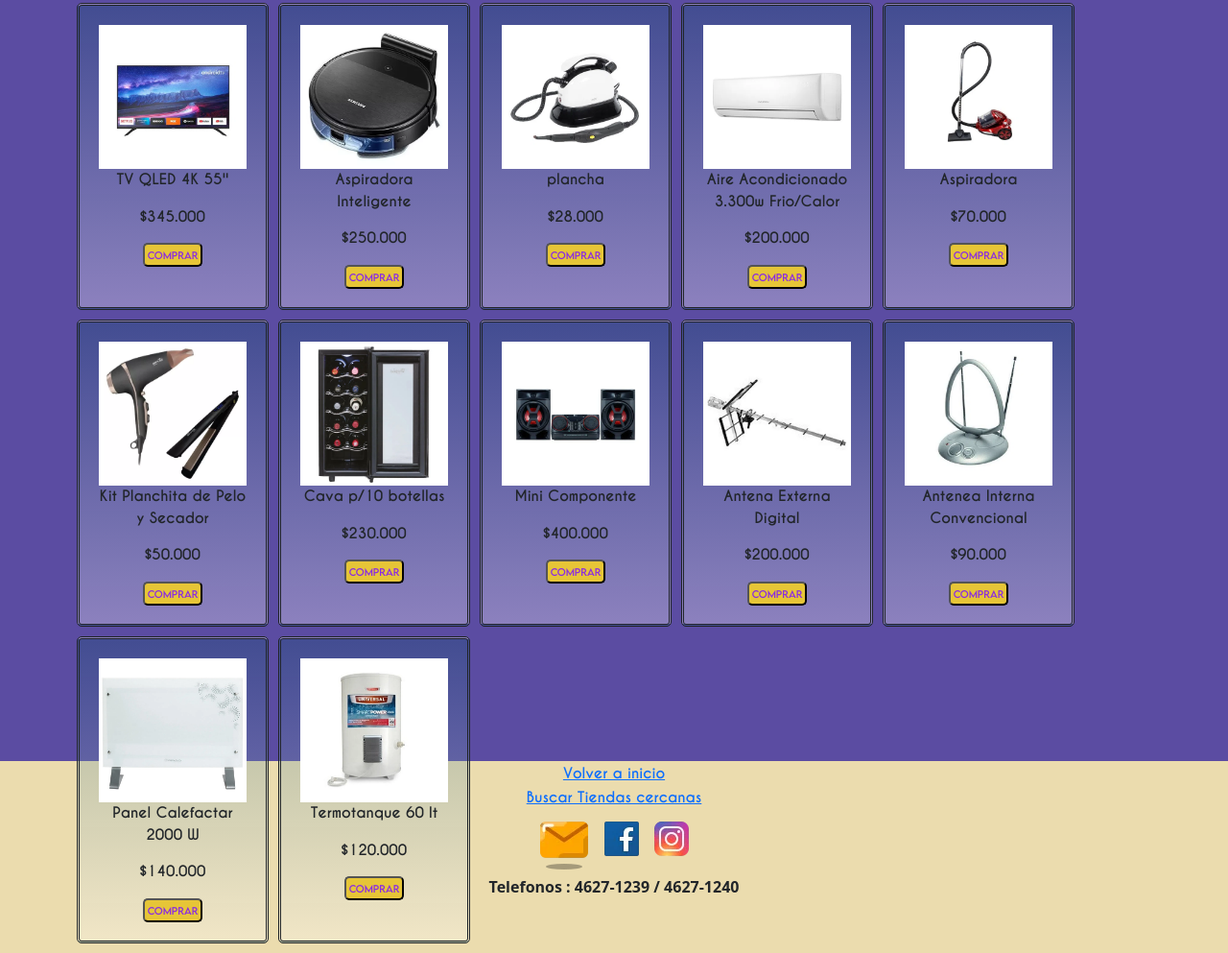
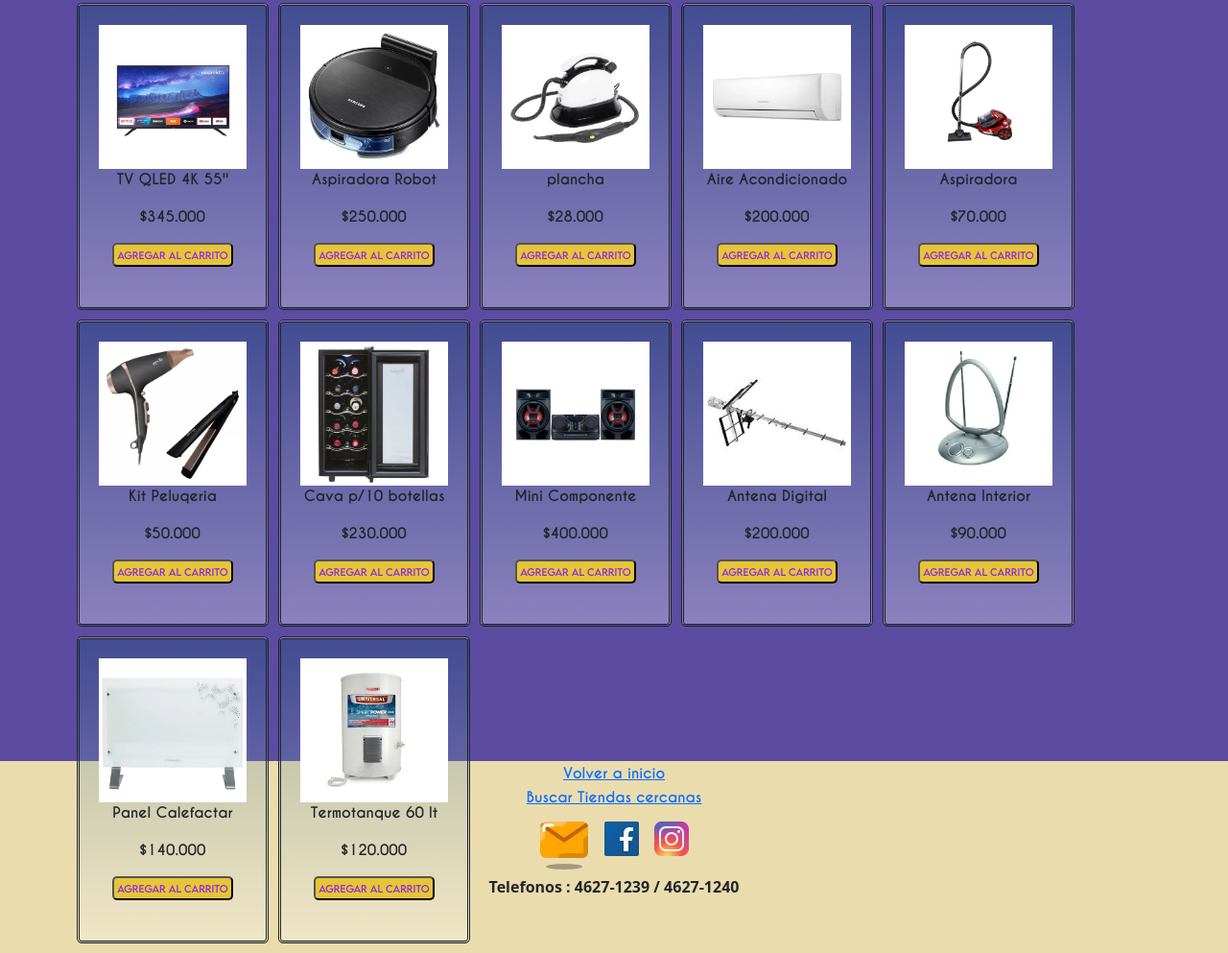
Before and after one commit to grando89/PF-Grandoso, a website: page pages/electro.html in a window 1280 px wide. Shown: the part 607-1600 px from the top of the page at 96% size. Drawn offline with nearby package versions, Linux system fonts and the light colour scheme.

Commit message:
modificando archivos

```diff
--- a/pages/electro.html
+++ b/pages/electro.html
@@ -81,7 +81,7 @@
             <p>$345.000</p>
         </div>
         <div>
-            <button>Comprar</button>
+            <button>Agregar al carrito</button>
         </div>
     </article>
 
@@ -90,13 +90,13 @@
             <img src="/img/electro/aspiradora-robot.webp"alt="aspiradoraRobot">
         </div>
         <div >
-            <p>Aspiradora Inteligente</p>
+            <p>Aspiradora Robot</p>
         </div>
         <div>
             <p>$250.000</p>
         </div>
         <div>
-            <button>Comprar</button>
+            <button>Agregar al carrito</button>
         </div>
     </article>
 
@@ -112,7 +112,7 @@
             <p>$28.000</p>
         </div>
         <div>
-            <button>Comprar</button>
+            <button>Agregar al carrito</button>
         </div>
     </article>
 
@@ -122,13 +122,13 @@
             <img src="/img/electro/aire-acondicionado.webp"alt="aireAcondicionado">
         </div>
         <div>
-            <p> Aire Acondicionado 3.300w Frio/Calor </p>
+            <p> Aire Acondicionado </p>
         </div>
         <div>
             <p>$200.000</p>
         </div>
         <div>
-            <button>Comprar</button>
+            <button>Agregar al carrito</button>
         </div>
     </article>
 
@@ -143,7 +143,7 @@
             <p>$70.000</p>
         </div>
         <div>
-            <button>Comprar</button>
+            <button>Agregar al carrito</button>
         </div>
     </article>
 
@@ -152,13 +152,13 @@
             <img src="/img/electro/cecador-pelo.webp"alt="secadorDePelo">
         </div>
         <div >
-            <p> Kit Planchita de Pelo y Secador</p>
+            <p> Kit Peluqeria</p>
         </div>
         <div>
             <p>$50.000</p>
         </div>
         <div>
-            <button>Comprar</button>
+            <button>Agregar al carrito</button>
         </div>
     </article>
 
@@ -173,7 +173,7 @@
             <p>$230.000</p>
         </div>
         <div>
-            <button>Comprar</button>
+            <button>Agregar al carrito</button>
         </div>
     </article>
 
@@ -188,7 +188,7 @@
             <p>$400.000</p>
         </div>
         <div>
-            <button>Comprar</button>
+            <button>Agregar al carrito</button>
         </div>
     </article>
 
@@ -197,13 +197,13 @@
             <img src="/img/electro/antena-ditigal.webp"alt="antena externa">
         </div>
         <div >
-            <p>Antena Externa Digital</p>
+            <p>Antena Digital</p>
         </div>
         <div>
             <p>$200.000</p>
         </div>
         <div>
-            <button>Comprar</button>
+            <button>Agregar al carrito</button>
         </div>
     </article>
 
@@ -212,13 +212,13 @@
             <img src="/img/electro/antena-interna.webp"alt="antena">
         </div>
         <div >
-            <p>Antenea Interna Convencional</p>
+            <p>Antena Interior</p>
         </div>
         <div>
             <p>$90.000</p>
         </div>
         <div>
-            <button>Comprar</button>
+            <button>Agregar al carrito</button>
         </div>
     </article>
 
@@ -227,13 +227,13 @@
             <img src="/img/electro/panel-calefactor.webp"alt="panel">
         </div>
         <div >
-            <p>Panel Calefactar 2000 W</p>
+            <p>Panel Calefactar</p>
         </div>
         <div>
             <p>$140.000</p>
         </div>
         <div>
-            <button>Comprar</button>
+            <button>Agregar al carrito</button>
         </div>
     </article>
 
@@ -248,7 +248,7 @@
             <p>$120.000</p>
         </div>
         <div>
-            <button>Comprar</button>
+            <button>Agregar al carrito</button>
         </div>
     </article>
 
--- a/scss/_header.scss
+++ b/scss/_header.scss
@@ -4,7 +4,7 @@
     flex-direction: column;
     background-color: $fondo-menu;
     @media (min-width: 320px) and (max-width: 570px) {
-        height: 500px;}
+        height: 460px;}
     @media (min-width:570px) and (max-width: 990px) {
             height: 500px;}
     @media (min-width: 990px) and (max-width: 1200px) {
--- a/scss/_menucompras.scss
+++ b/scss/_menucompras.scss
@@ -21,9 +21,8 @@
     margin: 40px;
     font-family: $font-principal;
 
+
 }
-
-
 .caja1 {
 background-image: linear-gradient(to top,rgba(255, 255, 255, 0.297),rgba(6, 77, 105, 0.281));
 justify-content: space-between;
@@ -34,6 +33,9 @@ border: double;
 border-radius: 5px;
 font-size: 15px;
 padding: 20px;
+@media (min-width: 320px) and (max-width: 452px) {
+    margin:auto
+}
 p{
     font-size: 15px;
     font-family: $font-principal;
--- a/scss/_menuinicio.scss
+++ /dev/null
@@ -1 +0,0 @@
-    /* Menu Navegacion  index   */
--- a/scss/estilos.scss
+++ b/scss/estilos.scss
@@ -1,6 +1,5 @@
 @import "variables";
 @import "header";
-@import "menuinicio";
 @import "main";
 @import "menucompras";
 @import "footer";
```
Also changed, not shown: pages/banio.html (+12 -12 lines), pages/cocina.html (+16 -16 lines), pages/construccion.html (+12 -12 lines), pages/jardin.html (+13 -13 lines), css/estilos.css, 1 other file.
